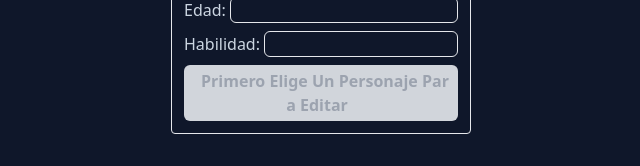
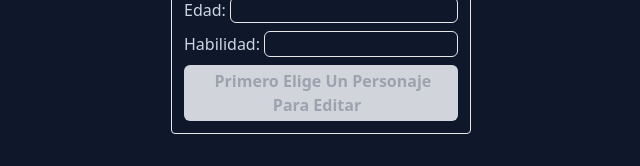
Before and after one commit to GiampieroFC/prueba-tecnica-nimbel, a React (Vite) app: page / in a window 1280 px wide. Shown: the part 212-378 px from the top of the page, without its empty margins (319-959 px from the left). Built offline with nearby package versions, Linux system fonts and the light colour scheme.

Commit message:
styles(break-keep): disable button of Form

```diff
--- a/src/components/shared/Form.tsx
+++ b/src/components/shared/Form.tsx
@@ -31,7 +31,7 @@ export const Form = ({ onSubmit, fields, isDisableButton }: FormProps) => {
                 disabled={isDisableButton}
                 className={isDisableButton ? ColorButton.gray : ColorButton.orange}
             >
-                {isDisableButton ? <span className="text-gray-400 font-bold">Primero elige un personaje para editar</span> : "Guardar cambios"}
+                {isDisableButton ? <span className="text-gray-400 font-bold break-keep">Primero elige un personaje para editar</span> : "Guardar cambios"}
             </button>
 
         </form>);
```
